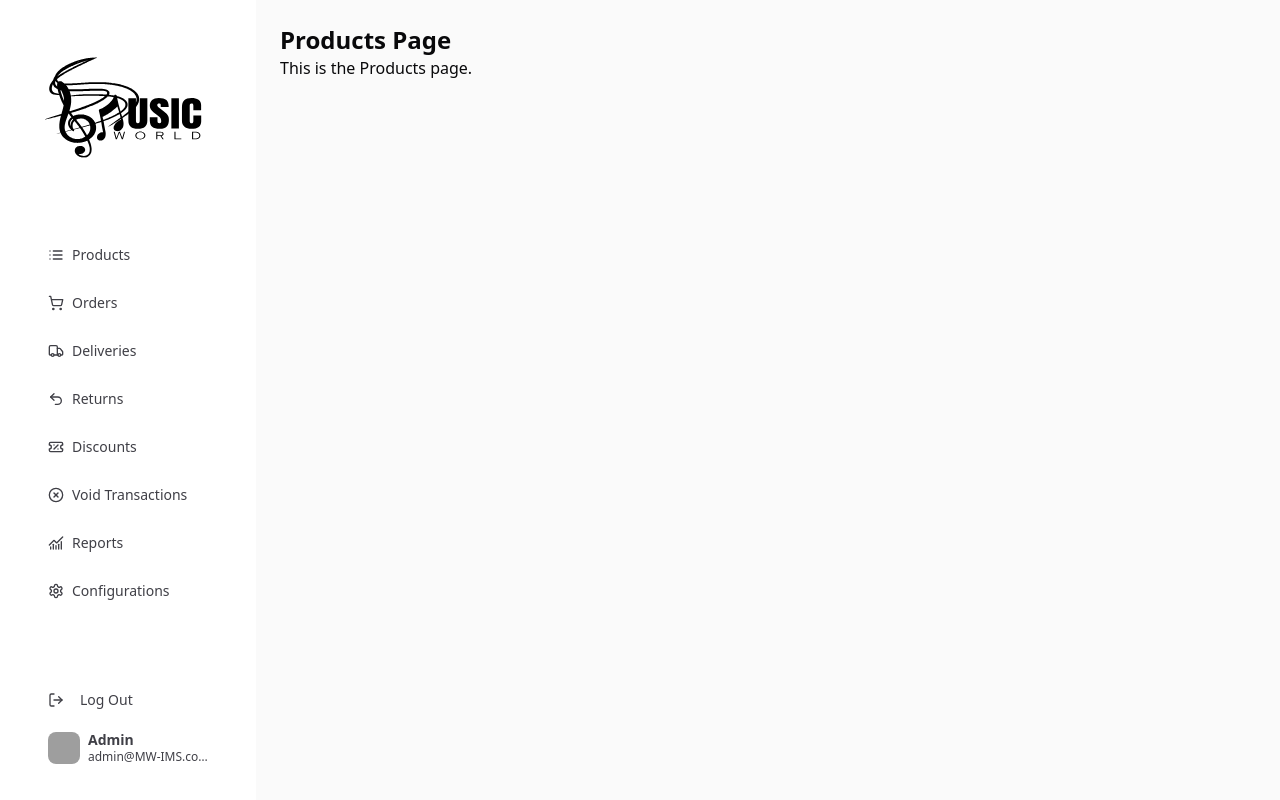
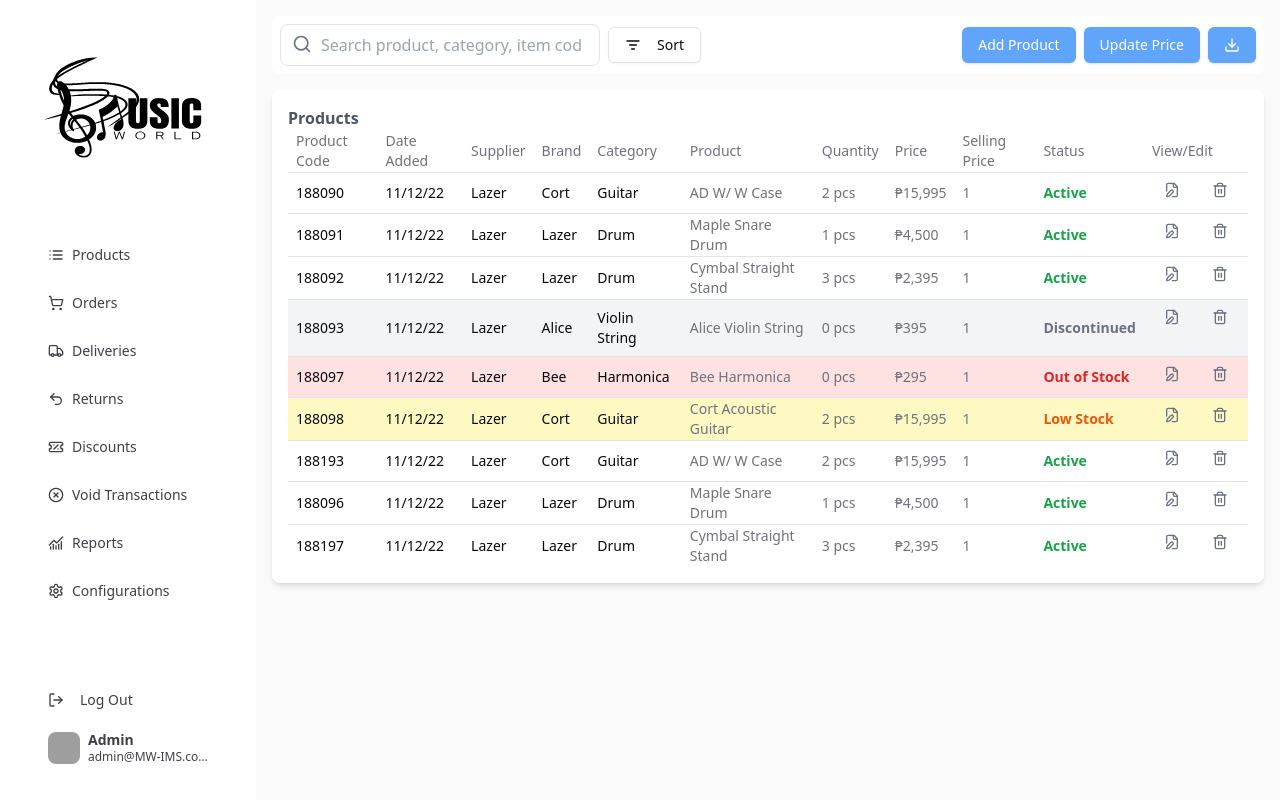
Before and after one commit to huhnnah/cmsc128, a Next.js app: page /admin/products in a window 1280 px wide. Built offline with nearby package versions, Linux system fonts and the light colour scheme; grey boxes are pictures that could not be loaded.

Commit message:
Added products table, input and buttons

```diff
--- a/src/app/admin/products/page.js
+++ b/src/app/admin/products/page.js
@@ -2,18 +2,129 @@
 import {
   SidebarProvider,
 } from "@/components/ui/sidebar"
+import {
+  Table, TableBody, TableHead, TableHeader, TableRow, TableCell
+} from "@/components/ui/table";
+import { Button } from "@/components/ui/button";
+import { Input } from "@/components/ui/input";
+import { Search, ListFilter, Download, FilePen, Trash2 } from "lucide-react";
 
-export default function ProductsPage() {
+// Sample product data
+const products = [
+  { productCode: "188090", dateAdded: "11/12/22", supplier: "Lazer", brand: "Cort", category: "Guitar", product: "AD W/ W Case", quantity: 2, price: "₱15,995", sellingprice:"1", status: "Active" },
+  { productCode: "188091", dateAdded: "11/12/22", supplier: "Lazer", brand: "Lazer", category: "Drum", product: "Maple Snare Drum", quantity: 1, price: "₱4,500", sellingprice:"1", status: "Active" },
+  { productCode: "188092", dateAdded: "11/12/22", supplier: "Lazer", brand: "Lazer", category: "Drum", product: "Cymbal Straight Stand", quantity: 3, price: "₱2,395", sellingprice:"1", status: "Active" },
+  { productCode: "188093", dateAdded: "11/12/22", supplier: "Lazer", brand: "Alice", category: "Violin String", product: "Alice Violin String", quantity: 0, price: "₱395", sellingprice:"1", status: "Discontinued" },
+  { productCode: "188097", dateAdded: "11/12/22", supplier: "Lazer", brand: "Bee", category: "Harmonica", product: "Bee Harmonica", quantity: 0, price: "₱295", sellingprice:"1", status: "Out of Stock" },
+  { productCode: "188098", dateAdded: "11/12/22", supplier: "Lazer", brand: "Cort", category: "Guitar", product: "Cort Acoustic Guitar", quantity: 2, price: "₱15,995", sellingprice:"1", status: "Low Stock" },
+  { productCode: "188193", dateAdded: "11/12/22", supplier: "Lazer", brand: "Cort", category: "Guitar", product: "AD W/ W Case", quantity: 2, price: "₱15,995", sellingprice:"1", status: "Active" },
+  { productCode: "188096", dateAdded: "11/12/22", supplier: "Lazer", brand: "Lazer", category: "Drum", product: "Maple Snare Drum", quantity: 1, price: "₱4,500", sellingprice:"1", status: "Active" },
+  { productCode: "188197", dateAdded: "11/12/22", supplier: "Lazer", brand: "Lazer", category: "Drum", product: "Cymbal Straight Stand", quantity: 3, price: "₱2,395", sellingprice:"1", status: "Active" },
+];
+
+export default function ProductTable() {
   return (
     <SidebarProvider>
-      <div className="flex">
+      <div className="flex h-screen w-screen">
         <AppSidebar />
+        <div className="flex-1 p-4 flex flex-col w-full">
+          <div className="flex items-center justify-between mb-4 bg-white p-2 rounded-lg">
+            <div className="flex items-center space-x-2">
+              <div className="relative w-80">
+                <input
+                  type="text"
+                  placeholder="Search product, category, item code"
+                  className="w-full pl-10 pr-4 py-2 border rounded-lg focus:outline-none focus:ring-2 focus:ring-blue-500"
+                />
+                <div className="absolute left-3 top-2.5 text-gray-500">
+                  <Search className="w-5 h-5" />
+                </div>
+              </div>
+              <Button variant="outline" className="flex items-center space-x-2">
+                <ListFilter className="w-4 h-4" />
+                <span>Sort</span>
+              </Button>
+            </div>
+            <div className="flex space-x-2">
+              <Button className="bg-blue-400 text-white">Add Product</Button>
+              <Button className="bg-blue-400 text-white">Update Price</Button>
+              <Button className="bg-blue-400 text-white">
+                <Download className="w-4 h-4"/>
+              </Button>
+            </div>
+          </div>
+          <div className="p-4 bg-white shadow-md rounded-lg flex flex-col overflow-auto w-full">
+          <h1 className="text-gray-600 font-bold">Products</h1>
+            <Table>
+              <TableHeader>
+                <TableRow>
+                  <TableHead>Product Code</TableHead>
+                  <TableHead>Date Added</TableHead>
+                  <TableHead>Supplier</TableHead>
+                  <TableHead>Brand</TableHead>
+                  <TableHead>Category</TableHead>
+                  <TableHead>Product</TableHead>
+                  <TableHead>Quantity</TableHead>
+                  <TableHead>Price</TableHead>
+                  <TableHead>Selling Price</TableHead>
+                  <TableHead>Status</TableHead>
+                  <TableHead>View/Edit</TableHead>
+                </TableRow>
+              </TableHeader>
+              <TableBody>
+                {products.map((product) => (
+                  <TableRow key={product.productCode} className={getStatusColor(product.status)}>
+                    <TableCell>{product.productCode}</TableCell>
+                    <TableCell>{product.dateAdded}</TableCell>
+                    <TableCell>{product.supplier}</TableCell>
+                    <TableCell>{product.brand}</TableCell>
+                    <TableCell>{product.category}</TableCell>
+                  <TableHead>{product.product}</TableHead>
+                  <TableHead>{product.quantity} pcs</TableHead>
+                  <TableHead>{product.price}</TableHead>
+                  <TableHead>{product.sellingprice}</TableHead>
+                  <TableHead className={`font-semibold ${getStatusTextColor(product.status)}`}>{product.status}</TableHead>
+                  <TableHead className="flex space-x-2">
+                    <Button variant="ghost" size="sm" className="text-gray-500 hover:text-blue-600">
+                      <FilePen size={16} />
+                    </Button>
+                    <Button variant="ghost" size="sm" className="text-gray-500 hover:text-red-600">
+                      <Trash2 size={16} />
+                    </Button>
+                  </TableHead>
+                </TableRow>
+              ))}
+            </TableBody>
+          </Table>
+        </div>
       </div>
-
-      <div className="p-6">
-        <h1 className="text-2xl font-bold">Products Page</h1>
-        <p>This is the Products page.</p>
-      </div>
+    </div>
     </SidebarProvider>
   );
 }
+
+function getStatusColor(status) {
+  switch (status) {
+    case "Out of Stock":
+      return "bg-red-100";
+    case "Low Stock":
+      return "bg-yellow-100";
+    case "Discontinued":
+      return "bg-gray-100";
+    default:
+      return "";
+  }
+}
+
+function getStatusTextColor(status) {
+  switch (status) {
+    case "Active":
+      return "text-green-600";
+    case "Out of Stock":
+      return "text-red-600";
+    case "Low Stock":
+      return "text-orange-600";
+    case "Discontinued":
+      return "text-gray-500";
+  }
+}
--- /dev/null
+++ b/src/components/ui/table.jsx
@@ -0,0 +1,86 @@
+import * as React from "react"
+
+import { cn } from "@/lib/utils"
+
+const Table = React.forwardRef(({ className, ...props }, ref) => (
+  <div className="relative w-full overflow-auto">
+    <table
+      ref={ref}
+      className={cn("w-full caption-bottom text-sm", className)}
+      {...props} />
+  </div>
+))
+Table.displayName = "Table"
+
+const TableHeader = React.forwardRef(({ className, ...props }, ref) => (
+  <thead ref={ref} className={cn("[&_tr]:border-b", className)} {...props} />
+))
+TableHeader.displayName = "TableHeader"
+
+const TableBody = React.forwardRef(({ className, ...props }, ref) => (
+  <tbody
+    ref={ref}
+    className={cn("[&_tr:last-child]:border-0", className)}
+    {...props} />
+))
+TableBody.displayName = "TableBody"
+
+const TableFooter = React.forwardRef(({ className, ...props }, ref) => (
+  <tfoot
+    ref={ref}
+    className={cn("border-t bg-muted/50 font-medium [&>tr]:last:border-b-0", className)}
+    {...props} />
+))
+TableFooter.displayName = "TableFooter"
+
+const TableRow = React.forwardRef(({ className, ...props }, ref) => (
+  <tr
+    ref={ref}
+    className={cn(
+      "border-b transition-colors hover:bg-muted/50 data-[state=selected]:bg-muted",
+      className
+    )}
+    {...props} />
+))
+TableRow.displayName = "TableRow"
+
+const TableHead = React.forwardRef(({ className, ...props }, ref) => (
+  <th
+    ref={ref}
+    className={cn(
+      "h-10 px-2 text-left align-middle font-medium text-muted-foreground [&:has([role=checkbox])]:pr-0 [&>[role=checkbox]]:translate-y-[2px]",
+      className
+    )}
+    {...props} />
+))
+TableHead.displayName = "TableHead"
+
+const TableCell = React.forwardRef(({ className, ...props }, ref) => (
+  <td
+    ref={ref}
+    className={cn(
+      "p-2 align-middle [&:has([role=checkbox])]:pr-0 [&>[role=checkbox]]:translate-y-[2px]",
+      className
+    )}
+    {...props} />
+))
+TableCell.displayName = "TableCell"
+
+const TableCaption = React.forwardRef(({ className, ...props }, ref) => (
+  <caption
+    ref={ref}
+    className={cn("mt-4 text-sm text-muted-foreground", className)}
+    {...props} />
+))
+TableCaption.displayName = "TableCaption"
+
+export {
+  Table,
+  TableHeader,
+  TableBody,
+  TableFooter,
+  TableHead,
+  TableRow,
+  TableCell,
+  TableCaption,
+}
```
